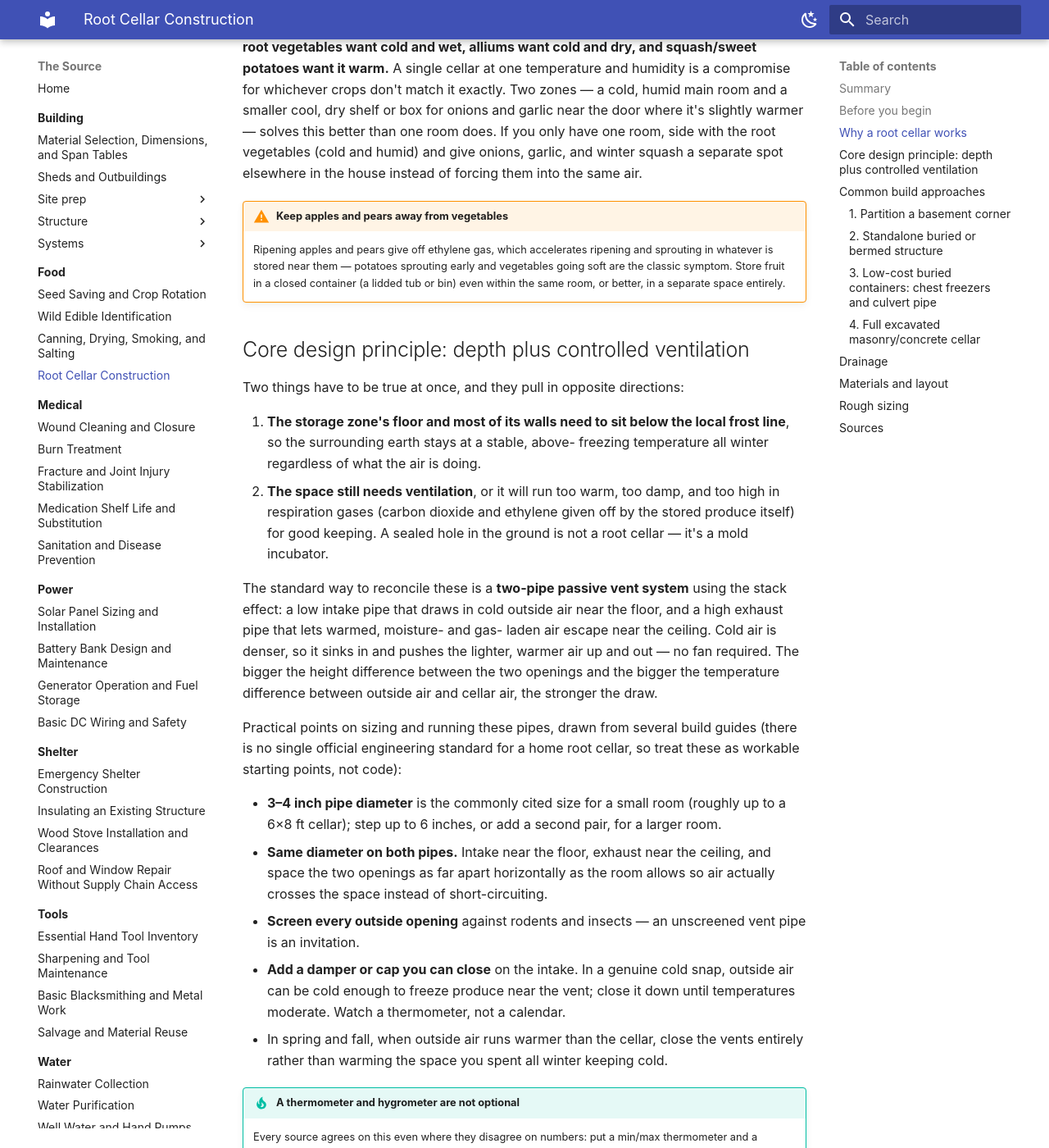
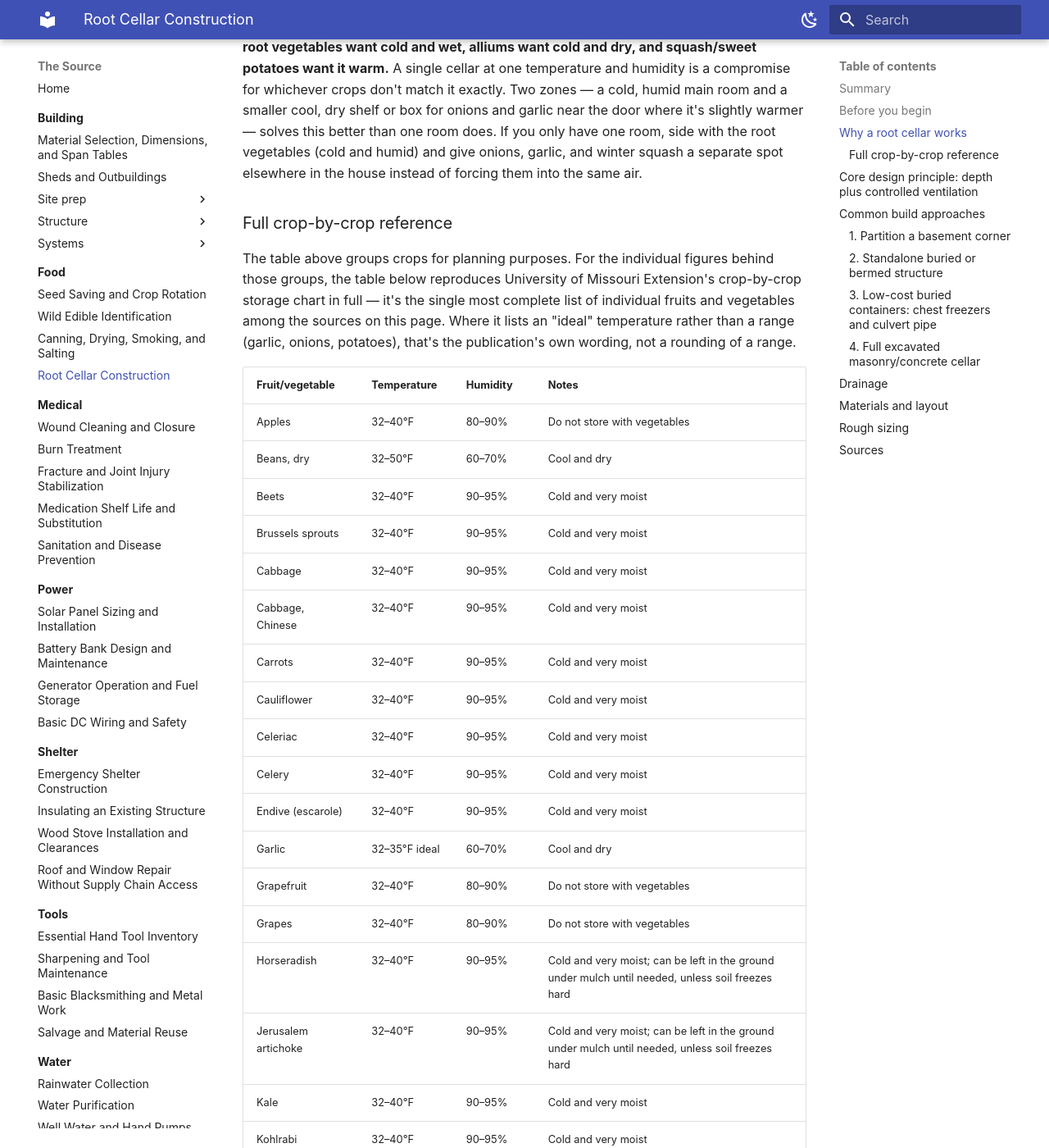
Before and after one commit to jeffreysmattson/the-source, an MkDocs documentation site: the page built from docs/food/40-root-cellar-construction.md, in a window 1280 px wide and 1400 px high, scrolled down 2038 px. Shown: the whole window at 82% size. Built offline with MkDocs 1.6.1 and Material for MkDocs 9.7.7, drawn with Linux system fonts in a browser that asks for light colours; some of the changed text lies outside the part shown.

Commit message:
Add full crop-by-crop storage table to root cellar page
The existing table grouped crops for planning purposes; add the complete
Missouri Extension MP562 chart itemized by individual fruit/vegetable so
readers can look up specific crops (e.g. individual brassicas, citrus,
dried goods) instead of only the group they fall into.

Co-Authored-By: Claude Sonnet 5 <noreply@anthropic.com>

```diff
--- a/docs/food/40-root-cellar-construction.md
+++ b/docs/food/40-root-cellar-construction.md
@@ -79,6 +79,60 @@ solves this better than one room does. If you only have one room, side with
 the root vegetables (cold and humid) and give onions, garlic, and winter
 squash a separate spot elsewhere in the house instead of forcing them into
 the same air.
+
+### Full crop-by-crop reference
+
+The table above groups crops for planning purposes. For the individual
+figures behind those groups, the table below reproduces University of
+Missouri Extension's crop-by-crop storage chart in full — it's the single
+most complete list of individual fruits and vegetables among the sources on
+this page. Where it lists an "ideal" temperature rather than a range (garlic,
+onions, potatoes), that's the publication's own wording, not a rounding of a
+range.
+
+| Fruit/vegetable | Temperature | Humidity | Notes |
+|---|---|---|---|
+| Apples | 32–40°F | 80–90% | Do not store with vegetables |
+| Beans, dry | 32–50°F | 60–70% | Cool and dry |
+| Beets | 32–40°F | 90–95% | Cold and very moist |
+| Brussels sprouts | 32–40°F | 90–95% | Cold and very moist |
+| Cabbage | 32–40°F | 90–95% | Cold and very moist |
+| Cabbage, Chinese | 32–40°F | 90–95% | Cold and very moist |
+| Carrots | 32–40°F | 90–95% | Cold and very moist |
+| Cauliflower | 32–40°F | 90–95% | Cold and very moist |
+| Celeriac | 32–40°F | 90–95% | Cold and very moist |
+| Celery | 32–40°F | 90–95% | Cold and very moist |
+| Endive (escarole) | 32–40°F | 90–95% | Cold and very moist |
+| Garlic | 32–35°F ideal | 60–70% | Cool and dry |
+| Grapefruit | 32–40°F | 80–90% | Do not store with vegetables |
+| Grapes | 32–40°F | 80–90% | Do not store with vegetables |
+| Horseradish | 32–40°F | 90–95% | Cold and very moist; can be left in the ground under mulch until needed, unless soil freezes hard |
+| Jerusalem artichoke | 32–40°F | 90–95% | Cold and very moist; can be left in the ground under mulch until needed, unless soil freezes hard |
+| Kale | 32–40°F | 90–95% | Cold and very moist |
+| Kohlrabi | 32–40°F | 90–95% | Cold and very moist |
+| Leeks | 32–40°F | 90–95% | Cold and very moist |
+| Onions | 32–35°F ideal | 60–70% | Cool and dry |
+| Oranges | 32–40°F | 80–90% | Do not store with vegetables |
+| Parsnips | 32–40°F | 90–95% | Cold and very moist |
+| Pears | 32–40°F | 80–90% | Do not store with vegetables |
+| Peas, dry | 32–50°F | 60–70% | Cool and dry; airtight container |
+| Peppers, hot dried | 32–50°F | 60–70% | Cool and dry |
+| Popcorn | 32–50°F | 60–70% | Cool and dry; airtight container |
+| Potatoes | 38–40°F ideal | 80–90% | Do not store with fruit |
+| Potatoes, sweet | 50°F minimum | 80–90% | Warm and moist; do not let temperature drop below 50°F or it will spoil |
+| Pumpkins | 50–55°F | 60–75% | Warm and dry |
+| Radish, winter | 32–40°F | 90–95% | Cold and very moist |
+| Rutabaga | 32–40°F | 90–95% | Cold and very moist |
+| Salsify (oyster plant) | 32–40°F | 90–95% | Cold and very moist; can be left in the ground under mulch until needed, unless soil freezes hard |
+| Squash, winter | 50–55°F | 60–75% | Warm and dry |
+| Tomatoes, green | 50°F minimum | 80–90% | Warm and moist; do not let temperature drop below 50°F or it will spoil |
+| Turnip | 32–40°F | 90–95% | Cold and very moist |
+
+Note that this single-source table and the multi-source summary table above
+don't always match exactly (Missouri Extension's onion/garlic humidity band,
+for instance, is narrower than some other sources') — another instance of
+the sources-disagree pattern called out throughout this page. Treat both as
+planning ranges and verify against your own thermometer and hygrometer.
 
 !!! warning "Keep apples and pears away from vegetables"
     Ripening apples and pears give off ethylene gas, which accelerates
```
